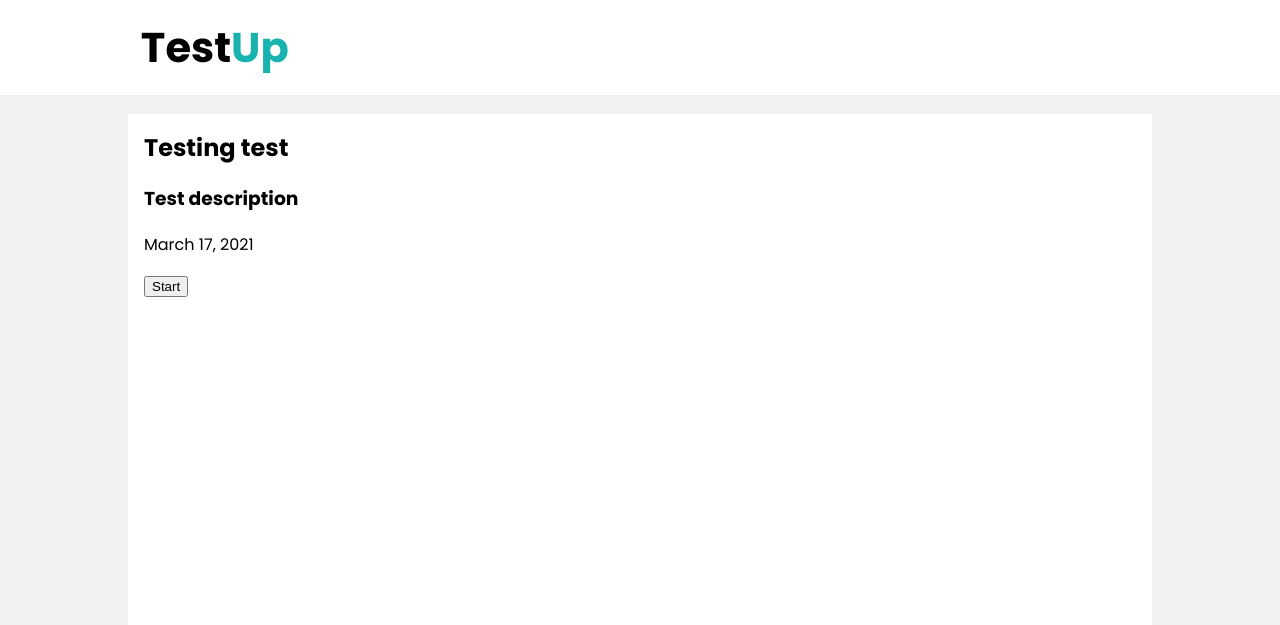
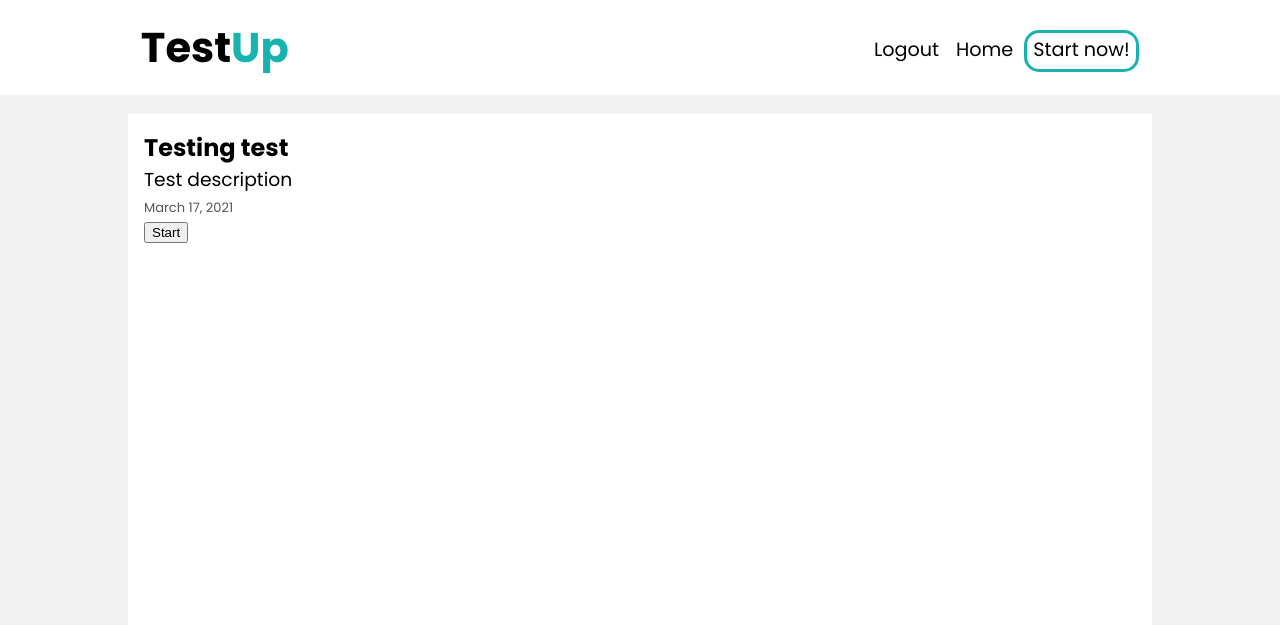
Before and after one commit to DiceNameIsMy/django-testing-site, a Django app: page /tests/1/1/ in a window 1280 px wide. Shown: the top 625 px of the page. Run offline with Django 3.2, Linux system fonts and the light colour scheme; a user stored in the database is signed in; data comes from the database, SQL or seed files in the repository.

Commit message:
front-end upgrades

```diff
--- a/testing/static/testing/style.css
+++ b/testing/static/testing/style.css
@@ -42,14 +42,12 @@ li {
 }
 
 li.start-now-btn {
-  color: var(--primary-blue);
   border: 3px solid var(--primary-blue);
   border-radius: 15px;
 }
 
 li.start-now-btn:hover {
-  background: var(--primary-blue);
-  color: white;
+  background-color: var(--primary-blue);
 }
 
 .right-nav {
@@ -80,19 +78,41 @@ main {
 }
 
 article {
-  display: -webkit-box;
-  display: -ms-flexbox;
-  display: flex;
-  -ms-flex-pack: distribute;
-      justify-content: space-around;
+  display: -ms-grid;
+  display: grid;
+  -ms-grid-columns: 1fr 1fr;
+      grid-template-columns: 1fr 1fr;
+}
+
+section.wrapper {
+  margin-bottom: .3em;
+  padding: .3em;
+}
+
+section.wrapper:hover {
+  background-color: #f2f2f2;
+}
+
+span.description {
+  font-size: small;
+}
+
+span.date {
+  font-size: small;
+  color: #555;
 }
 
 h2 {
   margin: 0em;
 }
 
+h3 {
+  margin: 0;
+  font-weight: normal;
+}
+
 p {
-  margin-top: 0em;
+  margin: 0em;
 }
 
 .logo {
--- a/testing/static/testing/style.scss
+++ b/testing/static/testing/style.scss
@@ -39,13 +39,11 @@ header {
     }
 
     li.start-now-btn {
-        color: var(--primary-blue);
         border: 3px solid var(--primary-blue);
         border-radius: 15px;
 
         &:hover {
-            background: var(--primary-blue);
-            color: white;
+            background-color: var(--primary-blue);
         }
     }
 
@@ -78,16 +76,39 @@ main {
 }
 
 article {
-    display: flex;
-    justify-content: space-around;
+    display: grid;
+    grid-template-columns: 1fr 1fr;
+}
+
+section.wrapper {
+    margin-bottom: .3em;
+    padding: .3em;
+
+    &:hover {
+        background-color: #f2f2f2;
+    }
+}
+
+span.description {
+    font-size: small;
+}
+
+span.date {
+    font-size: small;
+    color: #555;
 }
 
 h2 {
     margin: 0em;
 }
 
+h3 {
+    margin: 0;
+    font-weight: normal;
+}
+
 p {
-    margin-top: 0em;
+    margin: 0em;
 }
 
 .logo {
--- a/testing/templates/testing/basic.html
+++ b/testing/templates/testing/basic.html
@@ -16,7 +16,20 @@
     <header>
         <a class="logo-text" href="/">Test<span>Up</span></a>
         <nav>
-        {% block nav-items %}{% endblock %}
+            {% if user.is_authenticated %}
+            <ul class="right-nav">
+                <li><a href="/logout">Logout</a></li>
+                <li><a href="/user">Home</a></li>
+                <li class="start-now-btn"><a href="/groups">Start now!</a></li>
+            </ul>
+            {% else %}
+            <ul class="right-nav">
+                <li><a href="/signin">Sign in</a></li>
+                <li><a href="/signup">Sign up</a></li>
+                <li><a href="/user">Home</a></li>
+                <li class="start-now-btn"><a href="/groups">Start now!</a></li>
+            </ul>
+            {% endif %}
         </nav>
     </header>
 
--- a/testing/templates/testing/groups.html
+++ b/testing/templates/testing/groups.html
@@ -6,9 +6,9 @@
 
 {% block body %}
 <article>
-<h2>Test groups</h2>
+<h2>Test groups</h2><br>
     {% for group in groups %}
-        <section>
+        <section class="wrapper">
         <a href="/tests/{{ group.name }}">{{ group.name }}</a>
         <p class="description">{{ group.description }}</p>
         </section>
--- a/testing/templates/testing/testing.html
+++ b/testing/templates/testing/testing.html
@@ -7,7 +7,7 @@
 {% block body %}
 <h2>{{ test.name }}</h2>
 <h3>{{ test.description }}</h3>
-<p>{{ test.pub_date }}</p>
+<span class="date">{{ test.pub_date }}</span>
 <form method="POST">
     {% csrf_token %}
     <input type="submit" name="start" value="Start">
--- a/testing/templates/testing/testing_process.html
+++ b/testing/templates/testing/testing_process.html
@@ -13,7 +13,7 @@
     {% for answer in answers %}
     <p><input type="checkbox" name="answers" value="{{answer.id}}">   {{ answer.text }}</p>
     {% endfor %}
-    <br><input type="submit" value="Next">
+    <input type="submit" value="Next">
 </form>
 
 {% endblock %}
```
Also changed, not shown: testing/templates/testing/group_tests.html (+6 -6 lines), testing/templates/testing/main_page.html (+1 -8 lines), 1 other file.
